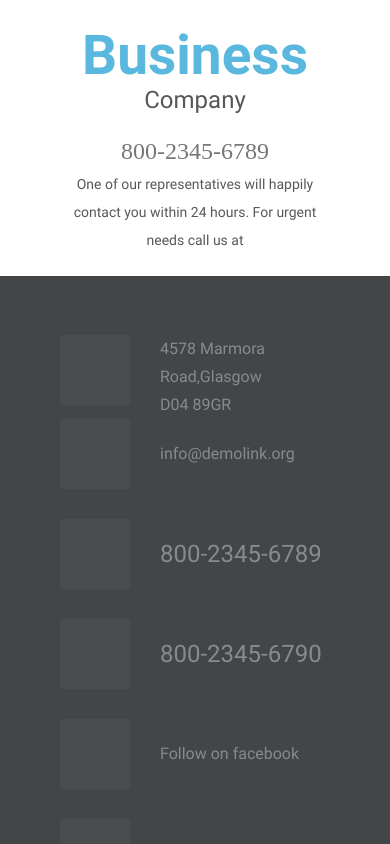
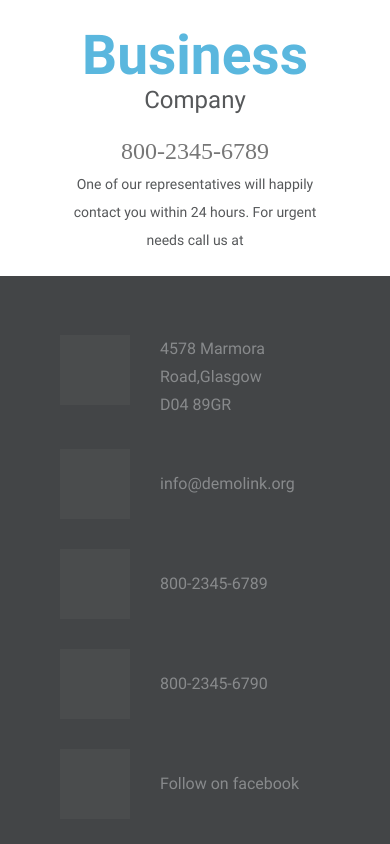
Before and after one commit to salomkins/ElGoose, an Angular app: page / in a window 390 px wide. Shown: the top 844 px of the page. Built offline with nearby package versions, Linux system fonts and the light colour scheme; a web font is replaced by a local one.

Commit message:
Footer pārtaisīts

```diff
--- a/src/app/components/contact-item/contact-item.component.html
+++ b/src/app/components/contact-item/contact-item.component.html
@@ -9,7 +9,7 @@
       <address *ngIf="tag == 'address'">
         <ng-container *ngTemplateOutlet="content"></ng-container>
       </address>
-      <a href="{{href}}" *ngIf="tag == 'a'">
+      <a href="{{link}}" *ngIf="tag == 'a'">
         <ng-container *ngTemplateOutlet="content"></ng-container>
       </a>
       <ng-template #content>
--- a/src/app/components/contact-item/contact-item.component.scss
+++ b/src/app/components/contact-item/contact-item.component.scss
@@ -1,3 +1,11 @@
+:host {
+  display: block;
+
+  &:not(:first-child) {
+    margin-top: 30px;
+  }
+}
+
 .box:after,
 .box:before {
   display: table;
@@ -15,29 +23,6 @@
 
 .box_cnt__no-flow {
   overflow: hidden;
-}
-
-.icon {
-  position: relative;
-  width: 100px;
-  height: 100px;
-  line-height: 100px;
-  font-size: 52px;
-  text-align: center;
-  color: #fff;
-  background: #62bfe6;
-  -moz-transition: 0.3s all ease;
-  -o-transition: 0.3s all ease;
-  -webkit-transition: 0.3s all ease;
-  transition: 0.3s all ease;
-}
-
-.icon:before {
-  position: absolute;
-  top: 0;
-  right: 0;
-  bottom: 0;
-  left: 0;
 }
 
 .icon2 {
@@ -75,9 +60,6 @@
 
   a[href^="callto:"] {
     font-size: 24px;
-  }
-
-  a[href^="callto:"] {
     @media (min-width: 768px) and (max-width: 979px) {
       font-size: 18px;
     }
--- a/src/app/components/contact-item/contact-item.component.ts
+++ b/src/app/components/contact-item/contact-item.component.ts
@@ -9,7 +9,7 @@ export class ContactItemComponent implements OnInit {
 
   private _iconName = '';
   private _tag = '';
-  private _href = '';
+  private _link = '';
 
   constructor() { }
 
@@ -31,13 +31,13 @@ export class ContactItemComponent implements OnInit {
   set tag(value: string) {
     this._tag = value;
   }
-  get href(): string {
-    return this._href;
+  get link(): string {
+    return this._link;
   }
 
-  @Input('href')
-  set href(value: string) {
-    this._href = value;
+  @Input('link')
+  set link(value: string) {
+    this._link = value;
   }
 
 }
--- a/src/app/components/footer/footer.component.html
+++ b/src/app/components/footer/footer.component.html
@@ -3,52 +3,16 @@
     <div class="container">
       <ul class="row contact-list">
         <li class="grid_4">
-          <!-- <div class="box">
-            <div class="box_aside">
-              <div class="icon2 fa fa-map-marker"></div>
-            </div>
-            <div class="box_cnt__no-flow">
-              <address>4578 Marmora Road,Glasgow<br/> D04 89GR</address>
-            </div>
-          </div> -->
           <app-contact-item iconName="fa-map-marker" tag="address">4578 Marmora Road,Glasgow<br/> D04 89GR</app-contact-item>
-          <!-- <div class="box">
-            <div class="box_aside">
-              <div class="icon2 fa fa-envelope"></div>
-            </div>
-            <div class="box_cnt__no-flow">
-            <a href="mailto:#">info@demolink.org</a>
-          </div>
-          </div> -->
-          <app-contact-item iconName="fa-envelope" tag="a" href="mailto:#">info@demolink.org</app-contact-item>
+          <app-contact-item iconName="fa-envelope" tag="a" link="mailto:#">info@demolink.org</app-contact-item>
         </li>
         <li class="grid_4">
-          <div class="box">
-            <div class="box_aside">
-              <div class="icon2 fa fa-phone"></div>
-            </div>
-            <div class="box_cnt__no-flow"><a href="callto:#">800-2345-6789</a></div>
-          </div>
-          <div class="box">
-            <div class="box_aside">
-              <div class="icon2 fa fa-fax"></div>
-            </div>
-            <div class="box_cnt__no-flow"><a href="callto:#">800-2345-6790</a></div>
-          </div>
+          <app-contact-item iconName="fa-phone" tag="a" link="callto:#">800-2345-6789</app-contact-item>
+          <app-contact-item iconName="fa-fax" tag="a" link="callto:#">800-2345-6790</app-contact-item>
         </li>
         <li class="grid_4">
-          <div class="box">
-            <div class="box_aside">
-              <div class="icon2 fa fa-facebook"></div>
-            </div>
-            <div class="box_cnt__no-flow"><a href="#">Follow on facebook</a></div>
-          </div>
-          <div class="box">
-            <div class="box_aside">
-              <div class="icon2 fa fa-twitter"></div>
-            </div>
-            <div class="box_cnt__no-flow"><a href="#">Follow on Twitter</a></div>
-          </div>
+          <app-contact-item iconName="fa-facebook" tag="a" link="#">Follow on facebook</app-contact-item>
+          <app-contact-item iconName="fa-twitter" tag="a" link="#">Follow on Twitter</app-contact-item>
         </li>
       </ul>
     </div>
--- a/src/app/components/footer/footer.component.scss
+++ b/src/app/components/footer/footer.component.scss
@@ -9,13 +9,16 @@ footer {
   color: #888a8c;
   background: #434547;
 }
+
 footer section + section .container {
   border-top: 1px solid #888a8c;
 }
+
 footer .copyright {
   padding-top: 21px;
   padding-bottom: 55px;
 }
+
 footer .copyright a:hover {
   text-decoration: underline;
 }
@@ -25,107 +28,6 @@ footer .copyright a:hover {
   }
 }
 
-.icon {
-  position: relative;
-  width: 100px;
-  height: 100px;
-  line-height: 100px;
-  font-size: 52px;
-  text-align: center;
-  color: #fff;
-  background: #62bfe6;
-  -moz-transition: 0.3s all ease;
-  -o-transition: 0.3s all ease;
-  -webkit-transition: 0.3s all ease;
-  transition: 0.3s all ease;
-}
-.icon:before {
-  position: absolute;
-  top: 0;
-  right: 0;
-  bottom: 0;
-  left: 0;
-}
-
-.icon2 {
-  position: relative;
-  width: 70px;
-  height: 70px;
-  line-height: 70px;
-  font-size: 34px;
-  text-align: center;
-  color: #62bfe6;
-  background: #4a4c4d;
-}
-.icon2:before {
-  position: absolute;
-  top: 0;
-  right: 0;
-  bottom: 0;
-  left: 0;
-}
-
-.box:before, .box:after {
-  display: table;
-  content: "";
-  line-height: 0;
-}
-.box:after {
-  clear: both;
-}
-.box_aside {
-  float: left;
-}
-.box_cnt__no-flow {
-  overflow: hidden;
-}
-
-.contact-list {
-  color: #888a8c;
-  font-size: 16px;
-}
-.contact-list .box {
-  display: table;
-}
-.contact-list .box_cnt__no-flow {
-  vertical-align: middle;
-  display: table-cell;
-  padding-left: 30px;
-}
-.contact-list .box + .box {
-  margin-top: 30px;
-}
-.contact-list a[href^="callto:"] {
-  font-size: 24px;
-}
-@media (min-width: 768px) and (max-width: 979px) {
-  .contact-list a[href^="callto:"] {
-    font-size: 18px;
-  }
-}
-.contact-list a:hover {
-  color: #62bfe6;
-}
-
-.contact-list2 {
-  padding-top: 23px;
-  padding-bottom: 2px;
-}
-.contact-list2 h3 {
-  color: #42acda;
-}
-.contact-list2 a[href^="callto:"] {
-  font-size: 24px;
-  line-height: 28px;
-}
-.contact-list2 dd, .contact-list2 dt {
-  display: inline-block;
-  font-size: 16px;
-}
-.contact-list2 a + dl {
-  margin-top: 9px;
-}
-
 .well3 {
   padding-top: 59px;
   padding-bottom: 61px;
```
